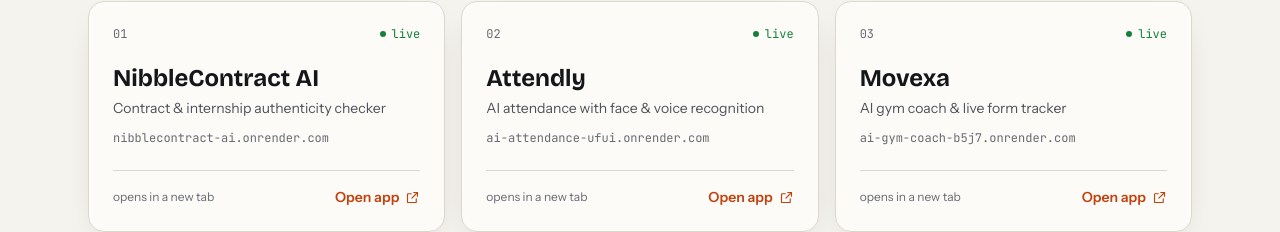
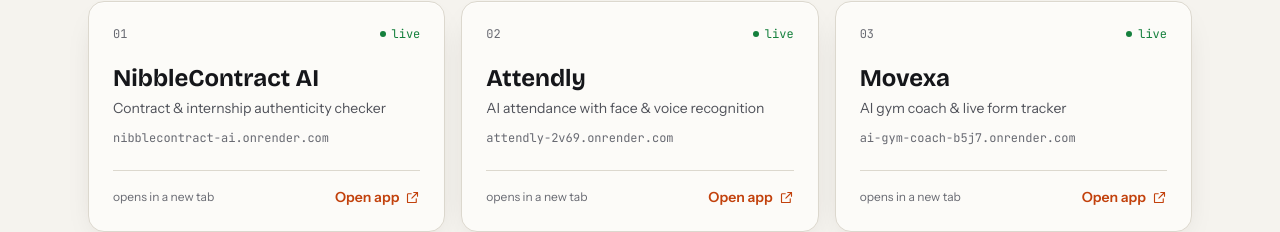
Before and after one commit to arpan-ghosh-42/portfolio, a React (Vite) app: page / in a window 1280 px wide. Shown: the part 1016-1248 px from the top of the page. Built offline with nearby package versions, Linux system fonts and the light colour scheme.

Commit message:
Point the Attendly live demo at its landing page

```diff
--- a/src/data/projects.ts
+++ b/src/data/projects.ts
@@ -58,14 +58,13 @@ export const projects: Project[] = [
       'Python', 'Streamlit', 'scikit-learn', 'SVM', 'dlib', 'Face & speaker embeddings',
       'Resemblyzer', 'librosa', 'SQL', 'NumPy', 'pandas', 'Render', 'Git',
     ],
-    live: 'https://ai-attendance-ufui.onrender.com/',
+    live: 'https://attendly-2v69.onrender.com/',
     repos: [{ label: 'GitHub', url: 'https://github.com/arpan-ghosh-42/AI-Attendance-System' }],
     image: {
       src: '/projects/attendly.webp',
       alt: 'Attendly landing page: "Say goodbye to roll calls", with a face-recognition illustration marking a student present.',
       width: 1200,
       height: 675,
-      caption: 'attendly-2v69.onrender.com · landing page',
     },
     video: undefined, // e.g. 'https://www.loom.com/share/...'
     results: [],
```
